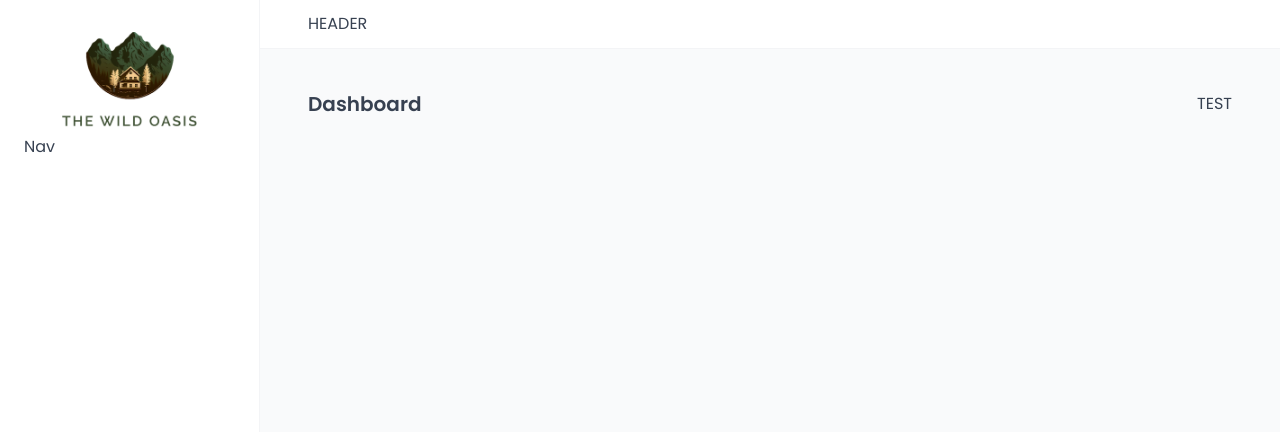
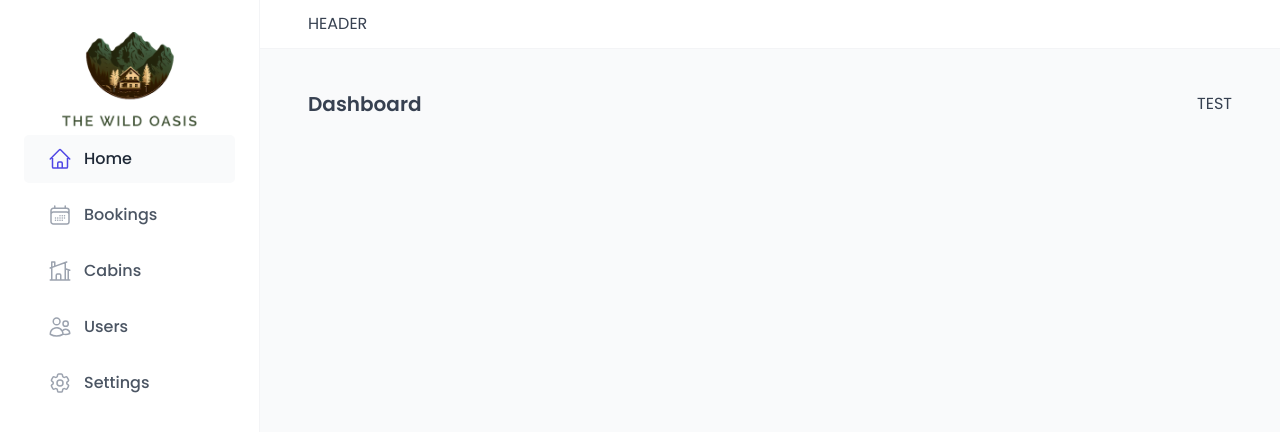
Before and after one commit to desizafirova/The-Wild-Oasis, a React (Vite) app: page /dashboard in a window 1280 px wide. Shown: the top 432 px of the page. Built offline with nearby package versions, Linux system fonts and the light colour scheme; a web font is replaced by a local one.

Commit message:
working on the MainNav

```diff
--- a/package.json
+++ b/package.json
@@ -12,6 +12,7 @@
   "dependencies": {
     "react": "^18.2.0",
     "react-dom": "^18.2.0",
+    "react-icons": "^5.3.0",
     "react-router-dom": "^6.26.1",
     "styled-components": "^6.1.12"
   },
--- a/src/ui/MainNav.jsx
+++ b/src/ui/MainNav.jsx
@@ -1,13 +1,20 @@
+import { NavLink } from 'react-router-dom';
 import styled from 'styled-components';
+import {
+  HiOutlineCalendarDays,
+  HiOutlineCog6Tooth,
+  HiOutlineHome,
+  HiOutlineHomeModern,
+  HiOutlineUsers,
+} from 'react-icons/hi2';
 
-// eslint-disable-next-line no-unused-vars
 const NavList = styled.ul`
   display: flex;
   flex-direction: column;
   gap: 0.8rem;
 `;
-// eslint-disable-next-line no-unused-vars
-const Link = styled.a`
+
+const StyledNavLink = styled(NavLink)`
   &:link,
   &:visited {
     display: flex;
@@ -47,7 +54,42 @@
 `;
 
 function MainNav() {
-  return <nav>Nav</nav>;
+  return (
+    <nav>
+      <NavList>
+        <li>
+          <StyledNavLink to="/dashboard">
+            <HiOutlineHome />
+            <span>Home</span>
+          </StyledNavLink>
+        </li>
+        <li>
+          <StyledNavLink to="/bookings">
+            <HiOutlineCalendarDays />
+            <span>Bookings</span>
+          </StyledNavLink>
+        </li>
+        <li>
+          <StyledNavLink to="/cabins">
+            <HiOutlineHomeModern />
+            <span>Cabins</span>
+          </StyledNavLink>
+        </li>
+        <li>
+          <StyledNavLink to="/Users">
+            <HiOutlineUsers />
+            <span>Users</span>
+          </StyledNavLink>
+        </li>
+        <li>
+          <StyledNavLink to="/settings">
+            <HiOutlineCog6Tooth />
+            <span>Settings</span>
+          </StyledNavLink>
+        </li>
+      </NavList>
+    </nav>
+  );
 }
 
 export default MainNav;
```
Also changed, not shown: 1 other file (tests, documents, lock files or other folders).
